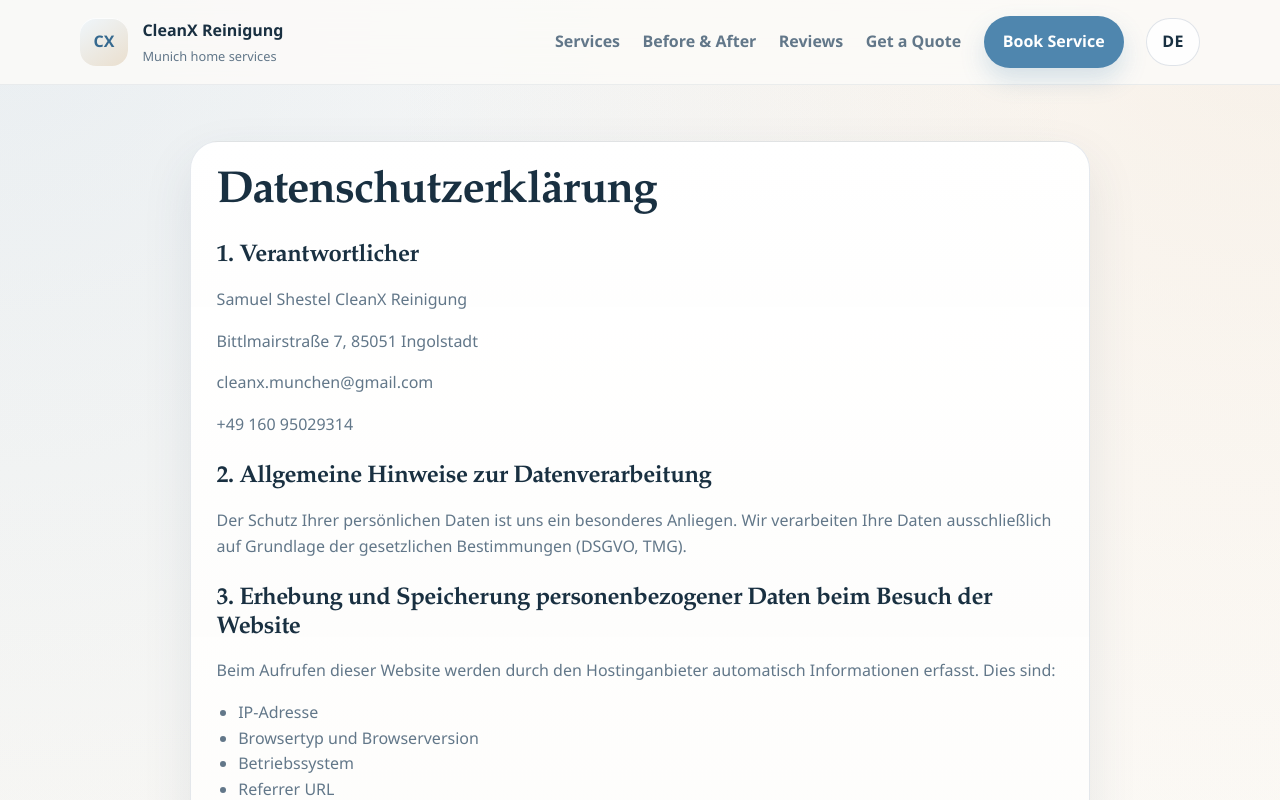
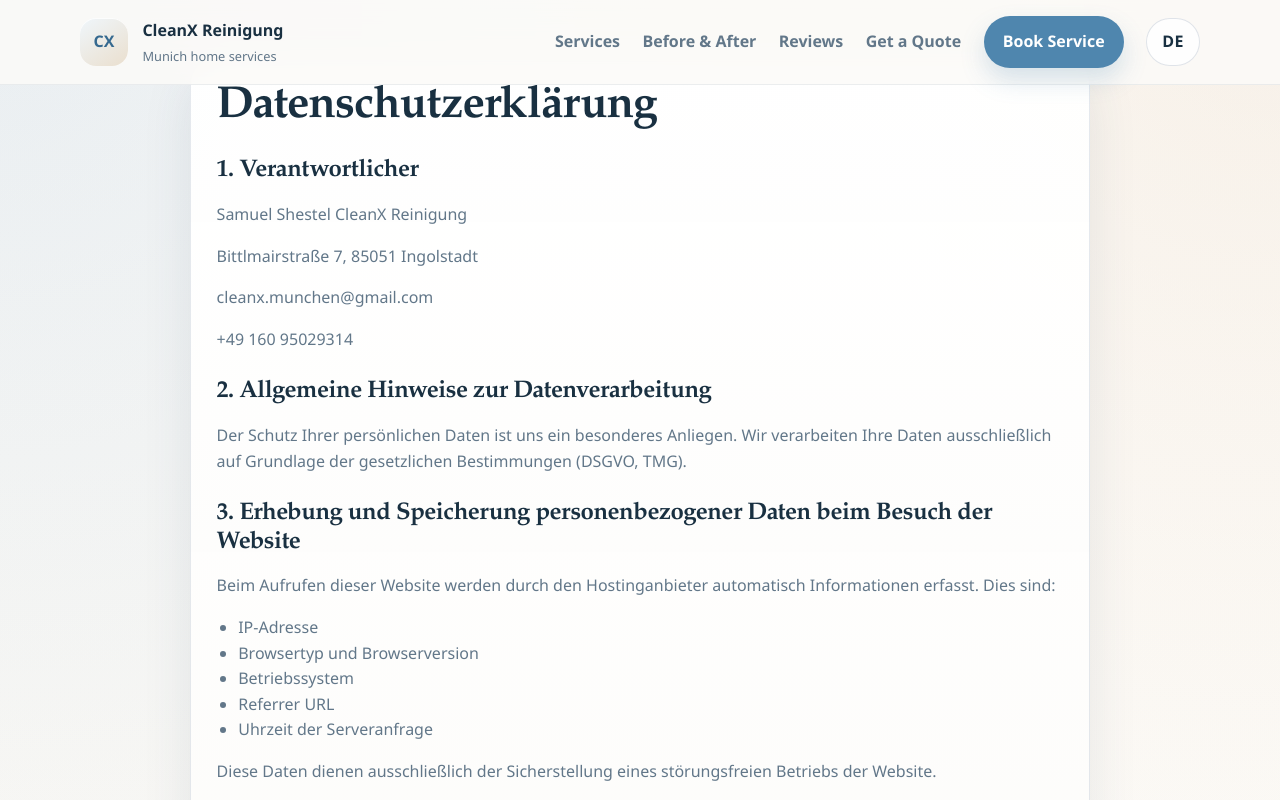
Before and after one commit to samuel4516/CleanX, a Next.js app: page /datenschutz in a window 1280 px wide. Shown: the top 800 px of the page. Built offline with nearby package versions, Linux system fonts and the light colour scheme.

Commit message:
fix: update site header to fixed position and adjust layout for main sections

```diff
--- a/app/globals.css
+++ b/app/globals.css
@@ -123,15 +123,22 @@ textarea {
 }
 
 .site-header {
-  position: -webkit-sticky;
-  position: sticky;
+  position: fixed;
   top: 0;
-  z-index: 60;
+  left: 0;
+  right: 0;
+  z-index: 100;
   width: 100%;
   -webkit-backdrop-filter: blur(18px);
   backdrop-filter: blur(18px);
   background: rgba(252, 251, 248, 0.84);
   border-bottom: 1px solid rgba(113, 134, 158, 0.12);
+}
+
+.home-main,
+.service-page,
+.privacy-page {
+  padding-top: var(--header-height);
 }
 
 .header-inner {
--- a/app/page.tsx
+++ b/app/page.tsx
@@ -5,7 +5,7 @@ import ServicePageHeader from "./components/service-page-header";
 import { useLanguage } from "./components/language-provider";
 
 const ENGLISH_MARKUP = `
-    <main>
+    <main class="home-main">
       <section class="hero section">
         <div class="container hero-grid">
           <div class="hero-copy reveal">
```
